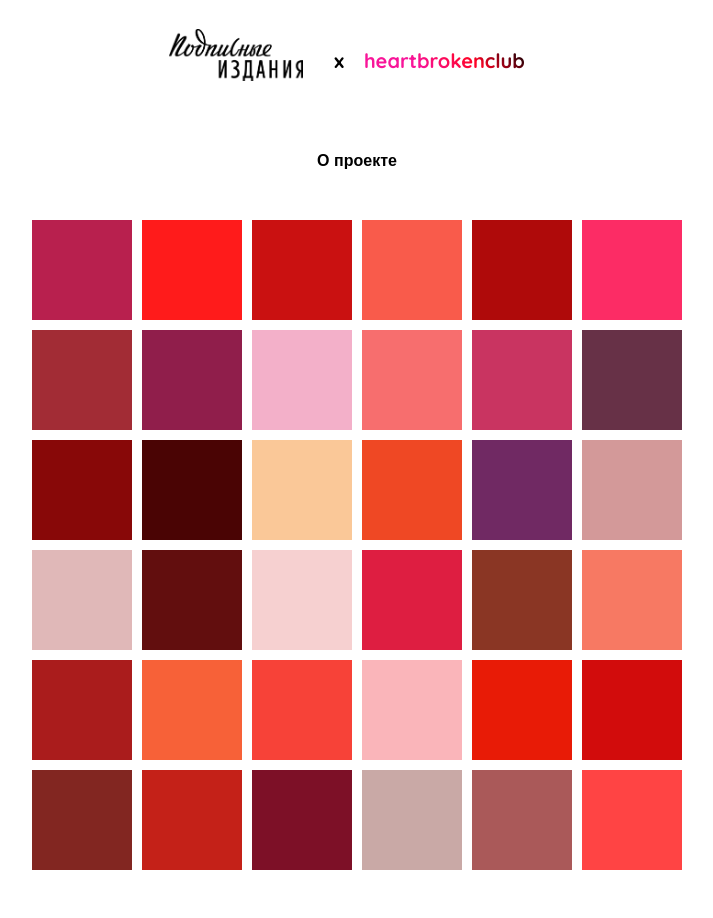
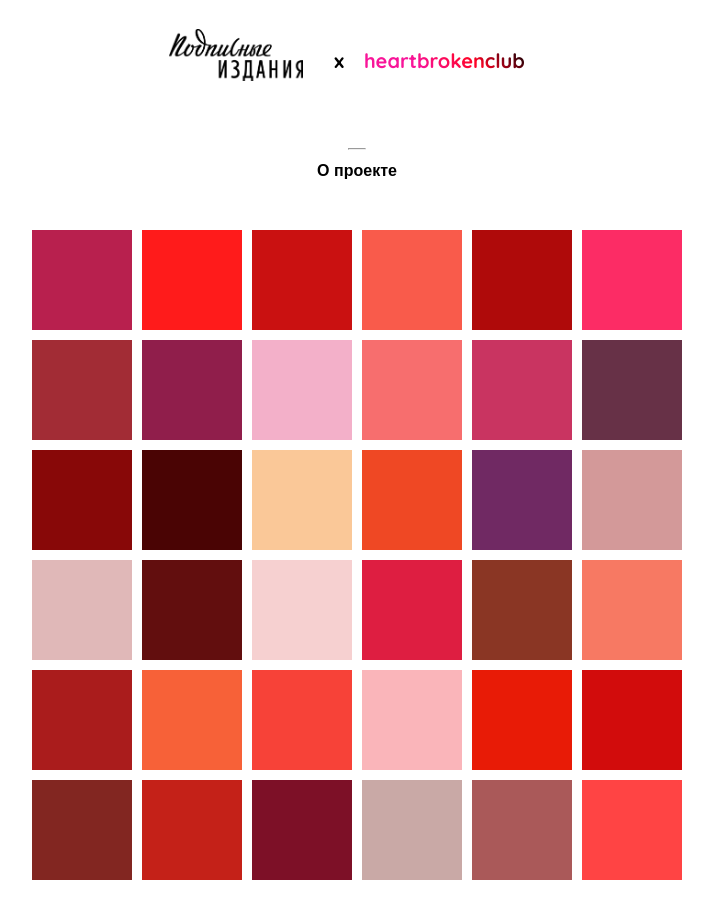
Before and after one commit to lizasilent/heartbrokenclub, a React (Create React App) app: page / in a window 1280 px wide. Shown: the whole page, without its empty margins (283-996 px from the left). Built offline with nearby package versions, Linux system fonts and the light colour scheme; a web font is replaced by a local one.

Commit message:
more info

```diff
--- a/src/components/Main.js
+++ b/src/components/Main.js
@@ -9,11 +9,12 @@ function Main({ popupActive, cards, handleText, active }) {
   return (
     <main className="main">
       <div className="main__text">
+      <hr/>
         <h1 onClick={handleText}>О проекте</h1>
         {
           active && (
             <>
-            <hr/>
+
             <p className="main__text">
           Работая в торговом зале “Подписных” , мы часто сталкивались с запросом
           “посоветуйте книгу, чтоб было про любовь и с хорошим концом”. Мы
```
